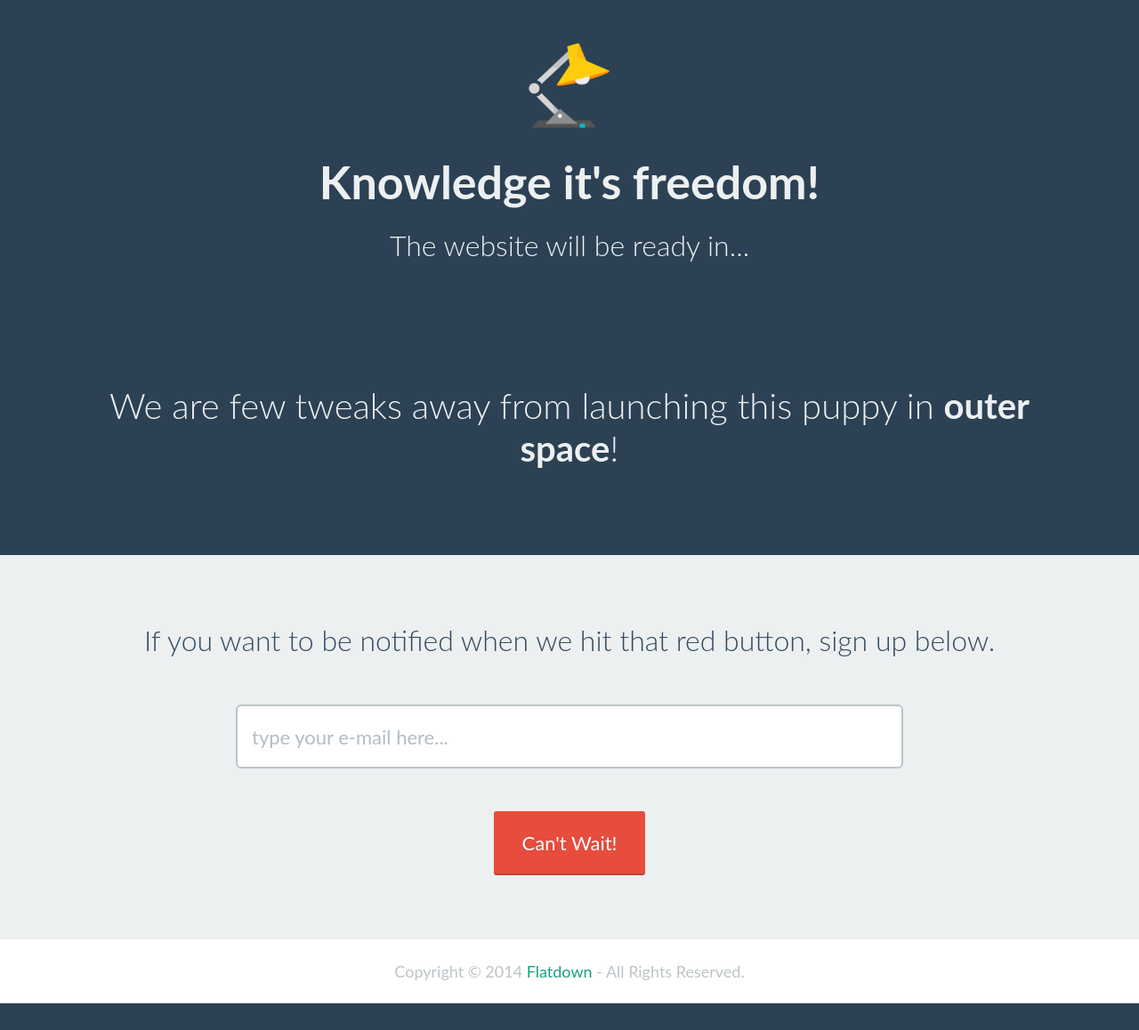
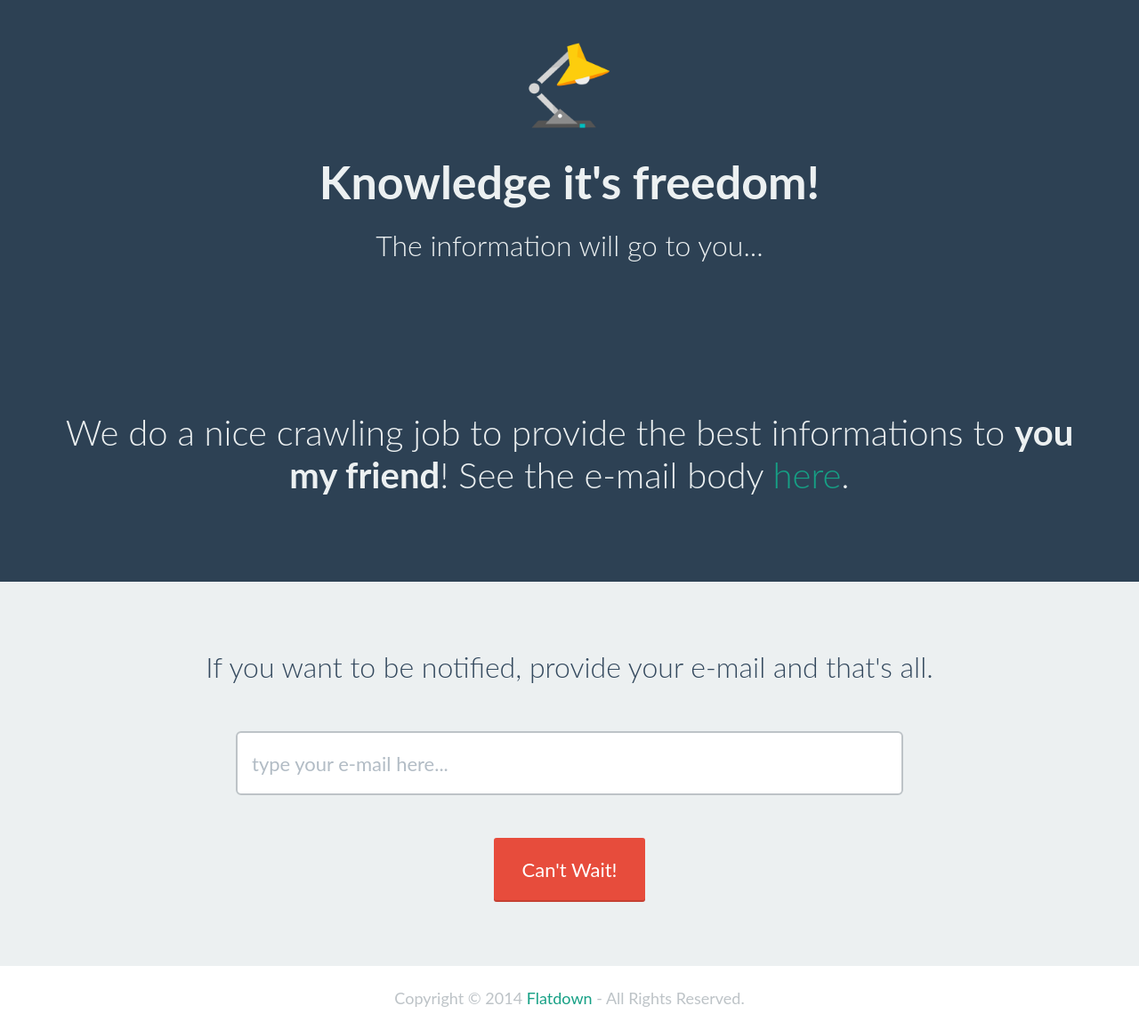
Before and after one commit to givemecode/givemecode-project, a Django app: page / in a window 1280 px wide. Shown: the whole page at 89% size. Before the commit the page ends 1128 px from the top, so only its background shows below. Run offline with Django 3.2, Linux system fonts and the light colour scheme; some libraries are stand-ins or nearby versions; some web fonts are replaced.

Commit message:
modal its okay and layout done

```diff
--- a/givemecode/core/static/css/video-bg.css
+++ b/givemecode/core/static/css/video-bg.css
@@ -7,7 +7,7 @@ body.video-bg {
   /* ===== CAPTION SECTION ===== */
 }
 body.video-bg #wrapper {
-  z-index: 999;
+  z-index: 20000;
 }
 body.video-bg #wrapper #bg-hue {
   background-color: rgba(44, 62, 80, 0.7);
@@ -27,6 +27,7 @@ body.video-bg #countdown {
 }
 body.video-bg #caption {
   background-color: transparent;
+  margin-top: -100px;
 }
 body.video-bg #caption .caption q::before,
 body.video-bg #caption .caption q::after {
--- a/givemecode/core/templates/core/index.html
+++ b/givemecode/core/templates/core/index.html
@@ -52,7 +52,7 @@
 
             <h2>Knowledge it's freedom!</h2>
 
-            <p class="lead">The website will be ready in...</p>
+            <p class="lead">The information will go to you...</p>
 
           </div>
 
@@ -61,12 +61,12 @@
 
       <!-- ////////// CAPTION SECTION ////////// -->
 
-      <section id="caption" class="transparent">
+      <section id="caption" class="transparent" style="margin-top: 30px;">
         <div class="container">
 
           <div class="caption">
 
-            <q>We are few tweaks away from launching this puppy in <strong>outer space</strong>!</q>
+            <q>We do a nice crawling job to provide the best informations to <strong>you my friend</strong>! See the e-mail body <a href="#" data-toggle="modal" data-target="#modal">here</a>.</q>
 
           </div>
 
@@ -77,7 +77,7 @@
 
       <!-- ////////// MODAL WINDOW - ABOUT INFO ////////// -->
 
-      <div id="AboutUs" class="modal fade">
+		<div id="modal" class="modal fade">
 
       <div class="modal-dialog">
         <div class="modal-content">
@@ -86,7 +86,7 @@
 
             <button type="button" class="close fui-cross" data-dismiss="modal" aria-hidden="true"></button>
 
-              <h3 class="modal-title">About Jessica &amp; James</h3>
+            <h3 class="modal-title">Pre-Launch Gift For Subscribers!</h3>
 
           </div>
 
@@ -122,7 +122,7 @@
       <section id="newsletter">
         <div class="container">
 
-          <p class="lead">If you want to be notified when we hit that red button, sign up below.</p>
+          <p class="lead">If you want to be notified, provide your e-mail and that's all.</p>
 
           <div class="row">
 
@@ -189,7 +189,7 @@
     </script>
 
     <!-- /// THE VIDEO LINK - put your video URL in "videoURL" /// -->
-    <a id="bgndVideo" class="player" data-property="{videoURL:'http://youtu.be/aKHAVAuFcjU',containment:'body',autoPlay:true, mute:true, startAt:2, opacity:1}"></a>
+    <a id="bgndVideo" class="player" data-property="{videoURL:'http://youtu.be/aKHAVAuFcjU',containment:'body',autoPlay:true, mute:true, startAt:20, opacity:1}"></a>
 
   </body>
 </html>
```
Lines whose indentation alone changed are shown as unchanged.
